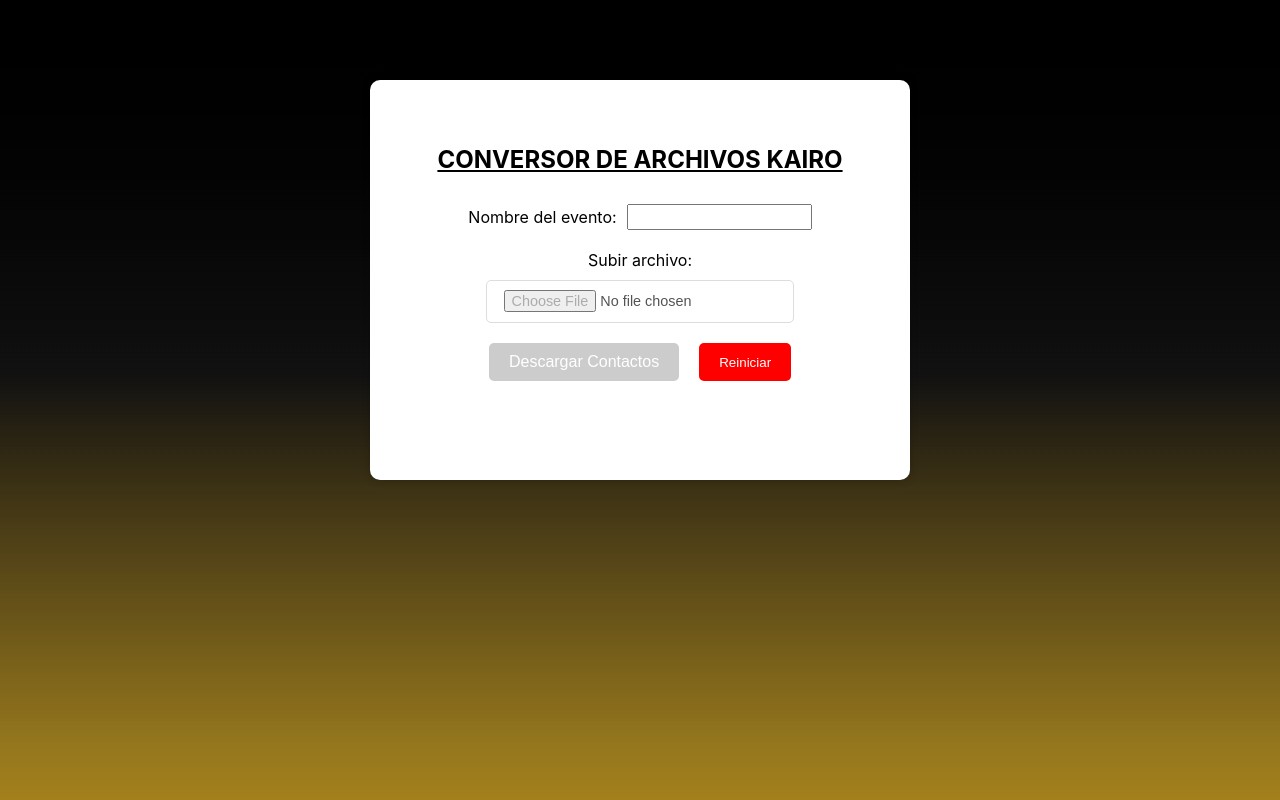
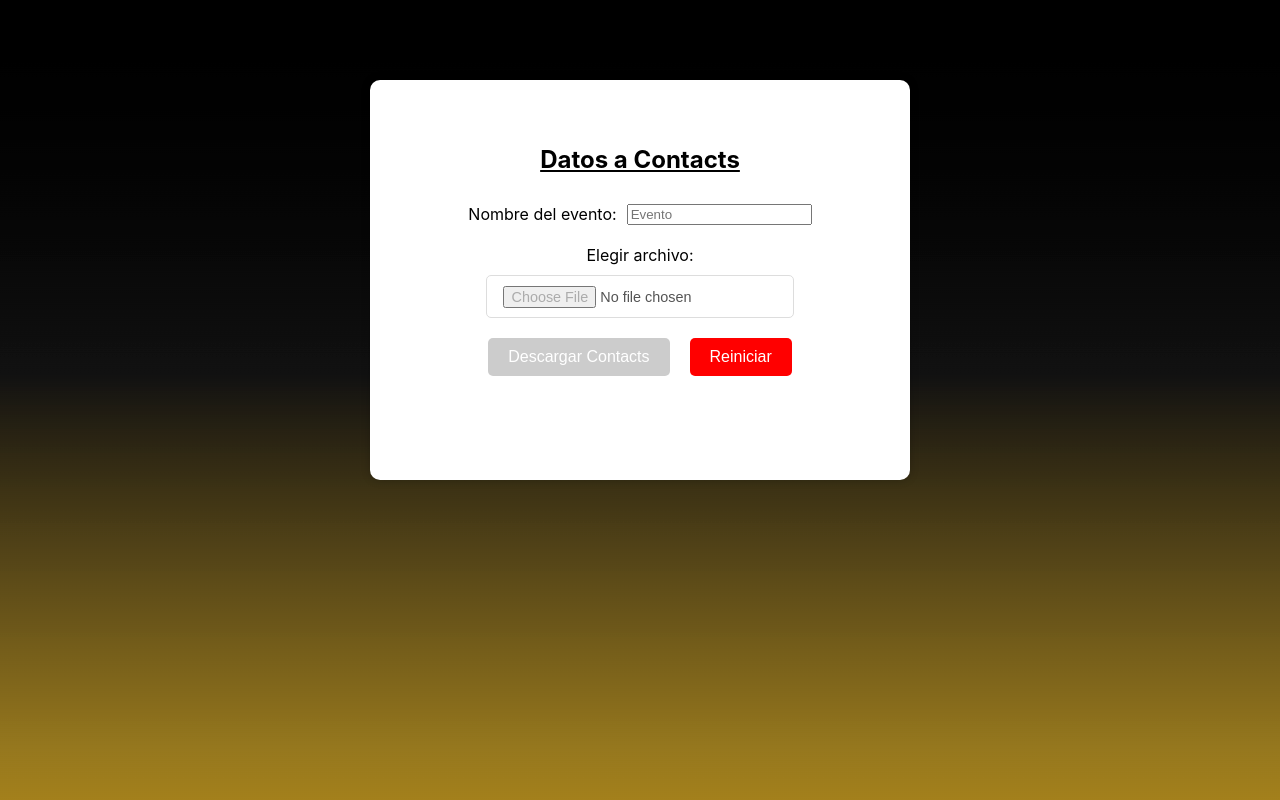
Before and after one commit to patrickmdey/kairo-conversor, a React (Create React App) app: page / in a window 1280 px wide. Shown: the top 800 px of the page. Built offline with nearby package versions, Linux system fonts and the light colour scheme.

Commit message:
refactor: FileConversor.jsx

```diff
--- a/public/index.html
+++ b/public/index.html
@@ -21,7 +21,7 @@
       work correctly both with client-side routing and a non-root public URL.
       Learn how to configure a non-root public URL by running `npm run build`.
     -->
-		<title>Conversor KAIRO</title>
+		<title>Datos a Contacts</title>
 	</head>
 	<body>
 		<noscript>You need to enable JavaScript to run this app.</noscript>
--- a/src/components/FileConversor.jsx
+++ b/src/components/FileConversor.jsx
@@ -143,15 +143,15 @@ export function FileConversor() {
 		<div className='card'>
 			<div className='container'>
 				<h2>
-					<u>CONVERSOR DE ARCHIVOS KAIRO</u>
+					<u>Datos a Contacts</u>
 				</h2>
 				<div className='form-container'>
-					<div className='party-name'>
+					<div className='party-name-container'>
 						<label htmlFor='party-input'>Nombre del evento:</label>
-						<input id='party-input' type='text' onChange={handleInput} />
+						<input id='party-input' type='text' placeholder='Evento' onChange={handleInput} />
 					</div>
 					<div className='file-input-section'>
-						<label htmlFor='file-input'>Subir archivo:</label>
+						<label htmlFor='file-input'>Elegir archivo:</label>
 						<input
 							disabled={inputString === ''}
 							id='file-input'
@@ -165,7 +165,7 @@ export function FileConversor() {
 								onClick={downloadData}
 								className='download-button'
 							>
-								Descargar Contactos
+								Descargar Contacts
 							</button>
 							<button className='remove-button' onClick={restart}>
 								Reiniciar
--- a/src/index.css
+++ b/src/index.css
@@ -21,13 +21,13 @@ code {
 	justify-content: center;
 }
 
-.party-name {
+.party-name-container {
 	display: flex;
 	justify-content: center;
 	align-items: center;
 }
 
-.party-name > label {
+.party-name-container > label {
 	margin-right: 10px;
 }
 
@@ -109,13 +109,13 @@ code {
 }
 
 .remove-button {
+	padding: 10px 20px;
 	background-color: red;
 	color: white;
-	padding: 10px 20px;
+	border: none;
 	border-radius: 5px;
-	border: none;
-	outline: none;
 	cursor: pointer;
+	font-size: 16px;
 }
 
 .remove-button:hover {
```
